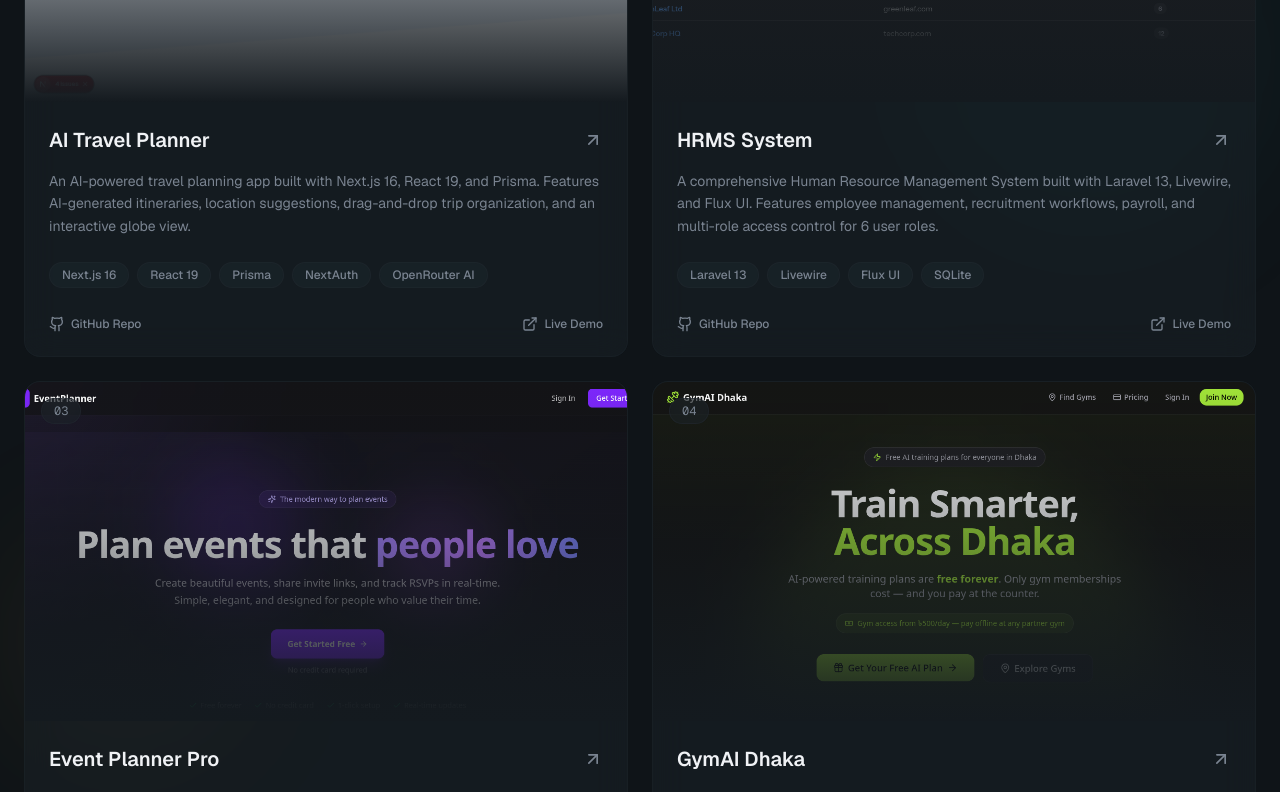
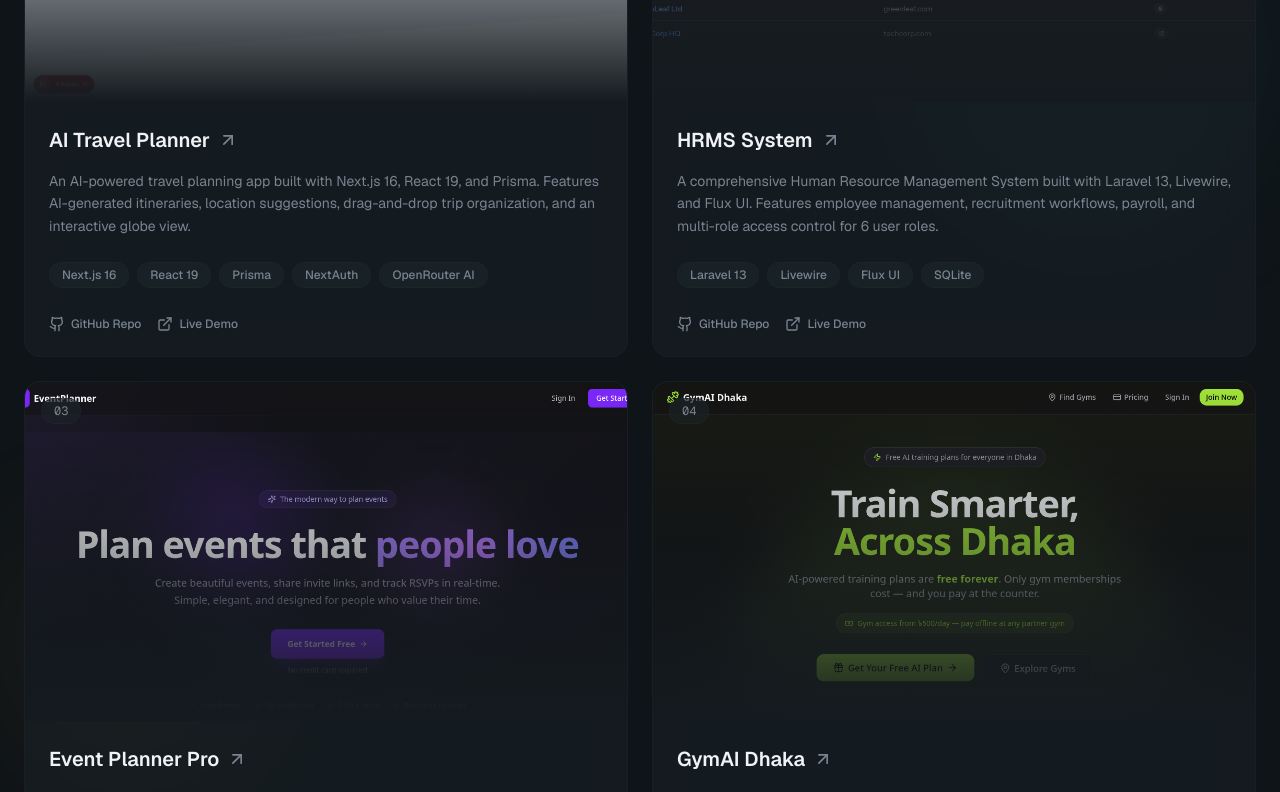
Before and after one commit to MohammadMuntasirKabir/nextjs-personal-portfolio, a Next.js app: page / in a window 1280 px wide. Shown: the part 2640-3432 px from the top of the page. Built offline with nearby package versions, Linux system fonts and the light colour scheme.

Commit message:
Fix project card alignment: title+arrow inline, links side by side with gap

```diff
--- a/src/sections/Projects.tsx
+++ b/src/sections/Projects.tsx
@@ -179,11 +179,11 @@ export const Projects = () => {
 
               {/* Content */}
               <div className="p-6 space-y-4">
-                <div className="flex items-start justify-between">
+                <div className="flex items-center gap-2">
                   <h3 className="text-xl font-semibold group-hover:text-primary transition-colors duration-300">
                     {project.title}
                   </h3>
-                  <ArrowUpRight className="w-5 h-5 text-muted-foreground group-hover:text-primary group-hover:translate-x-1 group-hover:-translate-y-1 transition-all duration-300 mt-1" />
+                  <ArrowUpRight className="w-5 h-5 text-muted-foreground group-hover:text-primary group-hover:translate-x-1 group-hover:-translate-y-1 transition-all duration-300" />
                 </div>
                 <p className="text-muted-foreground text-sm leading-relaxed">
                   {project.description}
@@ -198,7 +198,7 @@ export const Projects = () => {
                     </span>
                   ))}
                 </div>
-                <div className="flex items-center justify-between pt-3">
+                <div className="flex items-center gap-4 pt-3">
                   <a
                     href={project.github}
                     target="_blank"
```
Also changed, not shown: 1 other file (tests, documents, lock files or other folders).
